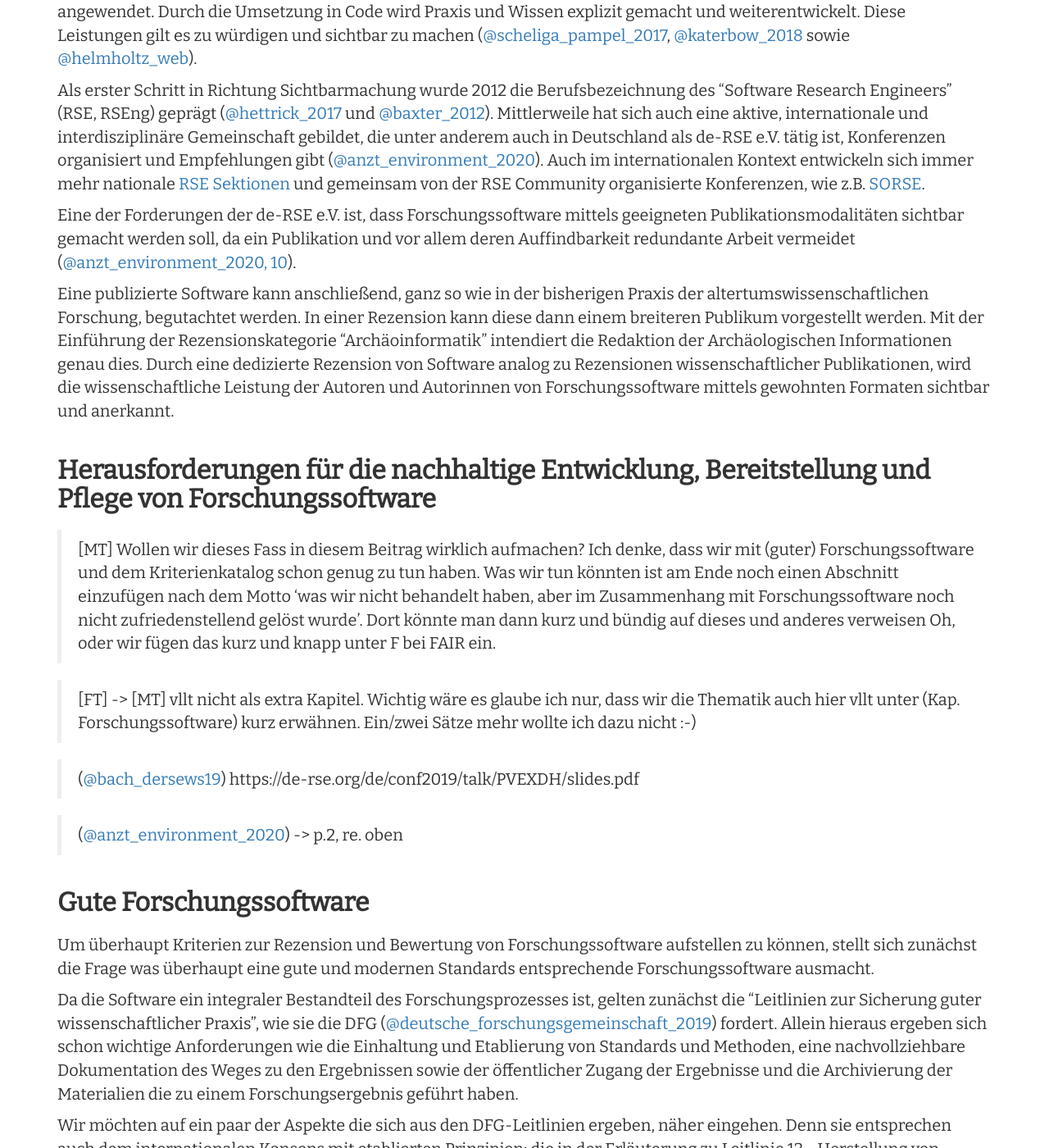
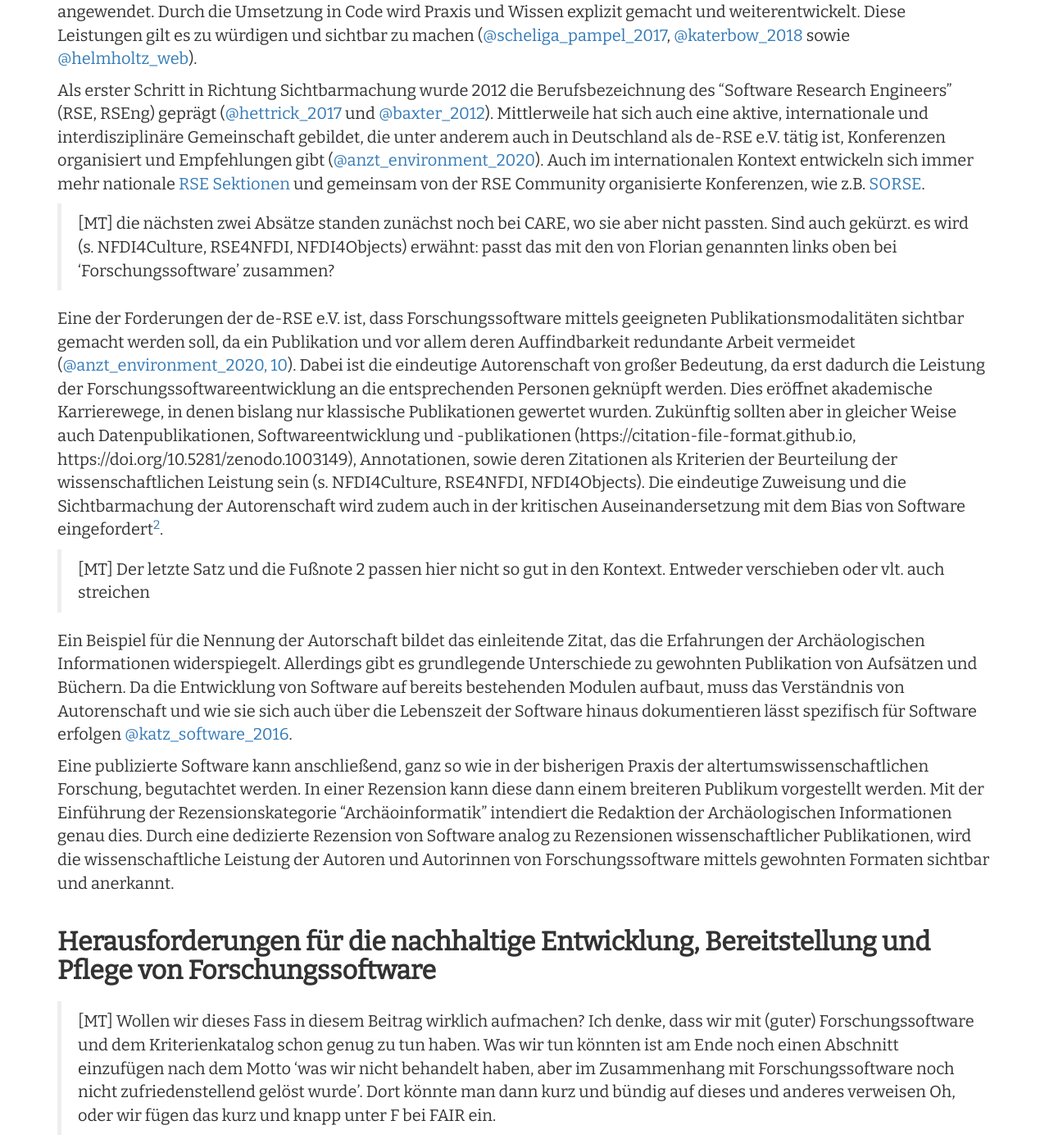
Before and after one commit to Research-Squirrel-Engineers/Impuls_SoftwareRezensionen_DGUF, a Jekyll site: the page built from Draft.md, in a window 1280 px wide and 1400 px high, scrolled down 2642 px. Shown: the whole window at 82% size. Built offline with Jekyll 4.4.1, drawn with Linux system fonts in a browser that asks for light colours; nearby versions of some CDN libraries; some of the changed text lies outside the part shown.

Commit message:
CARE: 2 Absätze zu Forschungssoftware als wiss Leistung

```diff
--- a/Draft.md
+++ b/Draft.md
@@ -72,9 +72,17 @@ Trotz der tragenden Rolle, die Forschungssoftware in manch einem Projekt hat, wi
 
 Als erster Schritt in Richtung Sichtbarmachung wurde 2012 die Berufsbezeichnung des "Software Research Engineers" (RSE, RSEng) geprägt ([@hettrick_2017](#hettrick_2017) und [@baxter_2012](#baxter_2012)). Mittlerweile hat sich auch eine aktive, internationale und interdisziplinäre Gemeinschaft gebildet, die unter anderem auch in Deutschland als de-RSE e.V. tätig ist, Konferenzen organisiert und Empfehlungen gibt ([@anzt_environment_2020](#anzt_environment_2020)). Auch im internationalen Kontext entwickeln sich immer mehr nationale [RSE Sektionen](https://sorse.github.io/contact/chapters/) und gemeinsam von der RSE Community organisierte Konferenzen, wie z.B. [SORSE](https://sorse.github.io).
 
-Eine der Forderungen der de-RSE e.V. ist, dass Forschungssoftware mittels geeigneten Publikationsmodalitäten sichtbar gemacht werden soll, da ein Publikation und vor allem deren Auffindbarkeit redundante Arbeit vermeidet ([@anzt_environment_2020, 10](#anzt_environment_2020)).
+> [MT] die nächsten zwei Absätze standen zunächst noch bei CARE, wo sie aber nicht passten. Sind auch gekürzt.
+> es wird (s. NFDI4Culture, RSE4NFDI, NFDI4Objects) erwähnt: passt das mit den von Florian genannten links oben bei 'Forschungssoftware' zusammen?
+
+Eine der Forderungen der de-RSE e.V. ist, dass Forschungssoftware mittels geeigneten Publikationsmodalitäten sichtbar gemacht werden soll, da ein Publikation und vor allem deren Auffindbarkeit redundante Arbeit vermeidet ([@anzt_environment_2020, 10](#anzt_environment_2020)). Dabei ist die eindeutige Autorenschaft von großer Bedeutung, da erst dadurch die Leistung der Forschungssoftwareentwicklung an die entsprechenden Personen geknüpft werden. Dies eröffnet akademische Karrierewege, in denen bislang nur klassische Publikationen gewertet wurden. Zukünftig sollten aber in gleicher Weise auch Datenpublikationen, Softwareentwicklung und -publikationen (https://citation-file-format.github.io, https://doi.org/10.5281/zenodo.1003149), Annotationen, sowie deren Zitationen als Kriterien der Beurteilung der wissenschaftlichen Leistung sein (s. NFDI4Culture, RSE4NFDI, NFDI4Objects). Die eindeutige Zuweisung und die Sichtbarmachung der Autorenschaft wird zudem auch in der kritischen Auseinandersetzung mit dem Bias von Software eingefordert<sup>[2](#myfootnote2)</sup>.
+
+> [MT] Der letzte Satz und die Fußnote 2 passen hier nicht so gut in den Kontext. Entweder verschieben oder vlt. auch streichen
+
+Ein Beispiel für die Nennung der Autorschaft bildet das einleitende Zitat, das die Erfahrungen der Archäologischen Informationen widerspiegelt. Allerdings gibt es grundlegende Unterschiede zu gewohnten Publikation von Aufsätzen und Büchern. Da die Entwicklung von Software auf bereits bestehenden Modulen aufbaut, muss das Verständnis von Autorenschaft und wie sie sich auch über die Lebenszeit der Software hinaus dokumentieren lässt spezifisch für Software erfolgen [@katz_software_2016](#katz_software_2016).
 
 Eine publizierte Software kann anschließend, ganz so wie in der bisherigen Praxis der altertumswissenschaftlichen Forschung, begutachtet werden. In einer Rezension kann diese dann einem breiteren Publikum vorgestellt werden. Mit der Einführung der Rezensionskategorie "Archäoinformatik" intendiert die Redaktion der Archäologischen Informationen genau dies. Durch eine dedizierte Rezension von Software analog zu Rezensionen wissenschaftlicher Publikationen, wird die wissenschaftliche Leistung der Autoren und Autorinnen von Forschungssoftware mittels gewohnten Formaten sichtbar und anerkannt.
+
 
 ### Herausforderungen für die nachhaltige Entwicklung, Bereitstellung und Pflege von Forschungssoftware
 
```
Also changed, not shown: other parts of Draft.md (+1 -5 lines).
